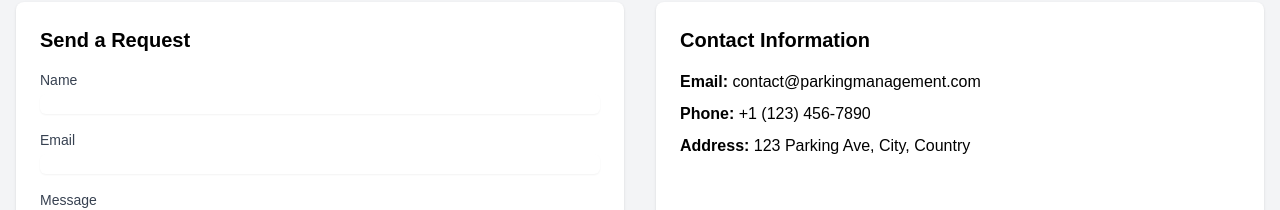
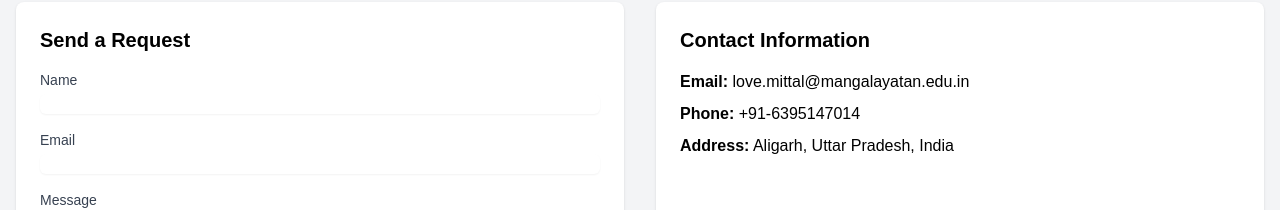
Before and after one commit to SrajanAgrawal/Car_Parking_New, a React (Vite) app in the folder frontend/: page /contact in a window 1280 px wide. Shown: the part 278-488 px from the top of the page. Built offline with nearby package versions, Linux system fonts and the light colour scheme; no server answers.

Commit message:
hero section & contact

```diff
--- a/frontend/src/components/HeroSection.jsx
+++ b/frontend/src/components/HeroSection.jsx
@@ -17,7 +17,7 @@ const HeroSection = () => {
                 <p className="text-lg mb-4">Find parking spaces easily with our platform</p>
                 <SearchComponent />
                 <button className="bg-white text-blue-700 font-bold py-3 px-6 rounded-lg shadow-lg hover:shadow-xl transition duration-300">
-                    Learn More &rarr;
+                    How To Book &rarr;
                 </button>
             </div>
         </div>
--- a/frontend/src/pages/ContactUs.jsx
+++ b/frontend/src/pages/ContactUs.jsx
@@ -29,9 +29,9 @@ const ContactUs = () => {
           {/* Contact Information */}
           <div className="bg-white rounded-lg shadow p-6">
             <h2 className="text-xl font-semibold mb-4">Contact Information</h2>
-            <p className="mb-2"><span className="font-semibold">Email:</span> contact@parkingmanagement.com</p>
-            <p className="mb-2"><span className="font-semibold">Phone:</span> +1 (123) 456-7890</p>
-            <p className="mb-2"><span className="font-semibold">Address:</span> 123 Parking Ave, City, Country</p>
+            <p className="mb-2"><span className="font-semibold">Email:</span> love.mittal@mangalayatan.edu.in </p>
+            <p className="mb-2"><span className="font-semibold">Phone:</span> +91-6395147014 </p>
+            <p className="mb-2"><span className="font-semibold">Address:</span> Aligarh, Uttar Pradesh, India</p>
           </div>
         </div>
       </div>
```
